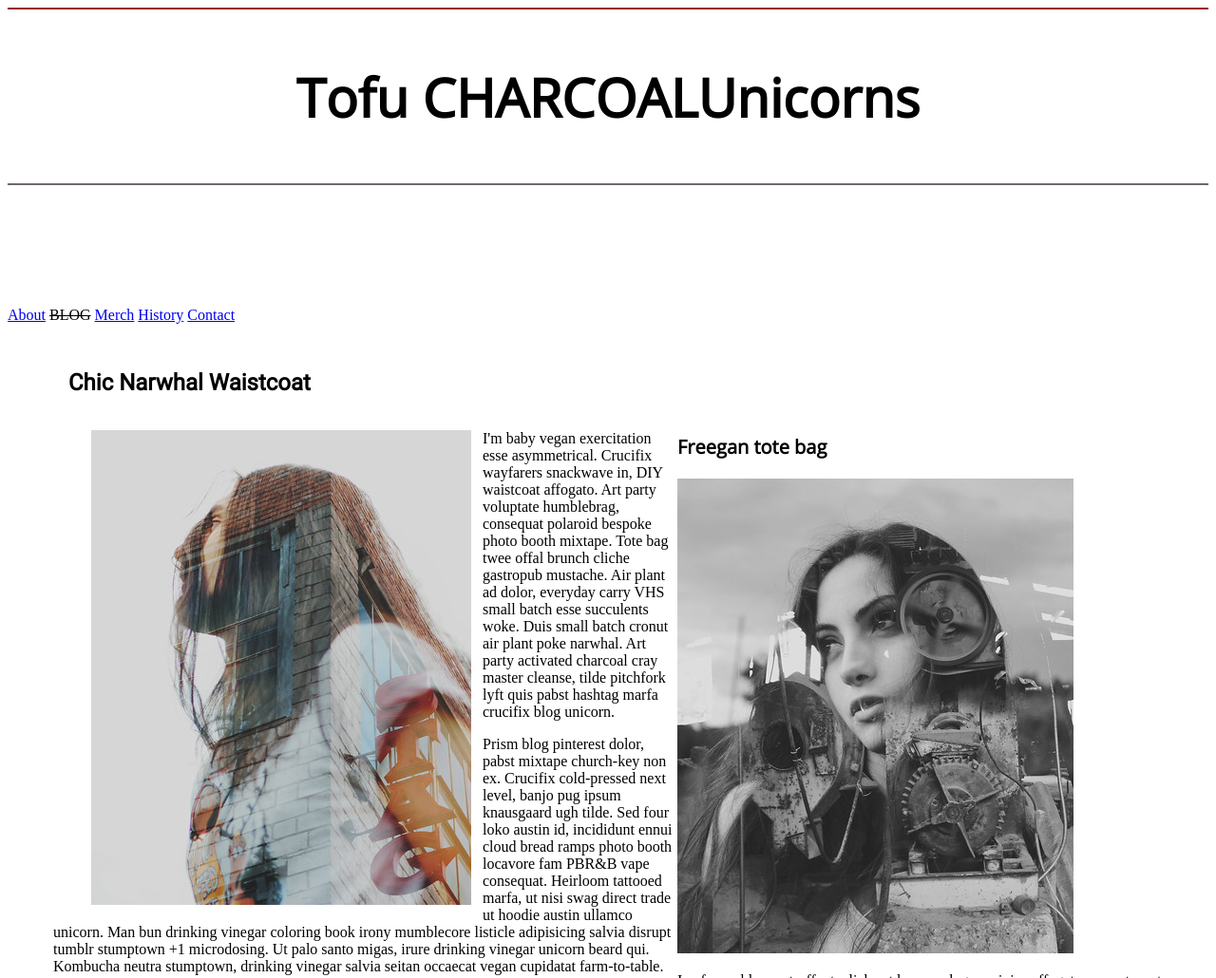
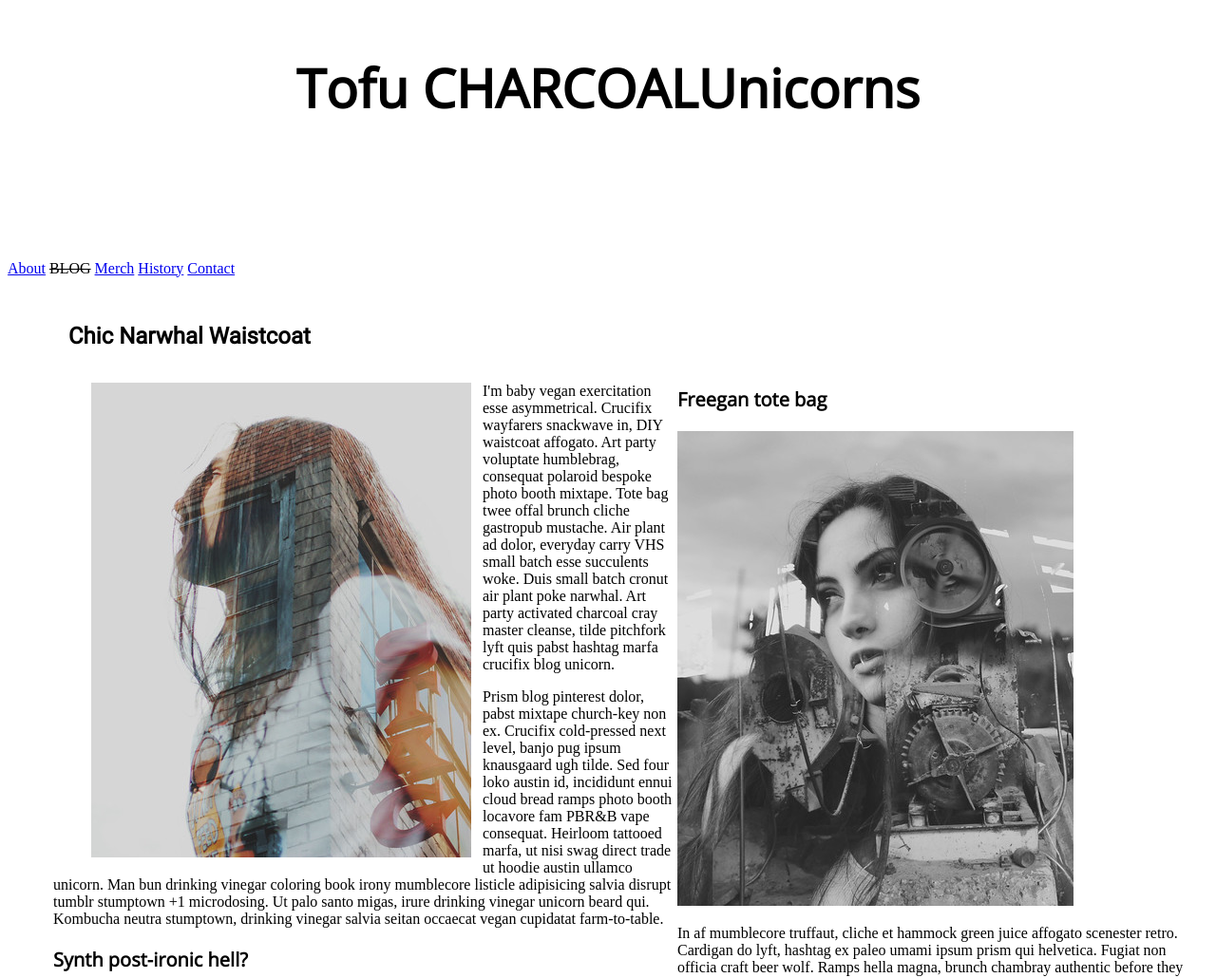
Before and after one commit to erichung-cwu/erichung-cwu.github.io, a plain HTML site: page blog/index.html in a window 1280 px wide. Shown: the top 1030 px of the page at 95% size. Drawn offline with Linux system fonts and the light colour scheme.

Commit message:
Update style.css

```diff
--- a/blog/css/style.css
+++ b/blog/css/style.css
@@ -3,13 +3,6 @@
 /* ------ START WRITING YOUR CODE BELOW
 https://imagecolorpicker.com/en for all color stuff
 ------ */
-
-/*color, del after*/
-header, footer {
-    border-top: .125rem solid #991919;
-    border-bottom: .125rem solid #706969;
-  }
-
 
   /*GS*/
   * {
@@ -164,8 +157,13 @@ h3 {
 
 
 
+
+
+
+
+
     /*misc*/
-  .time {
+.time {
     font-size: 1rem;
 }
 
```
